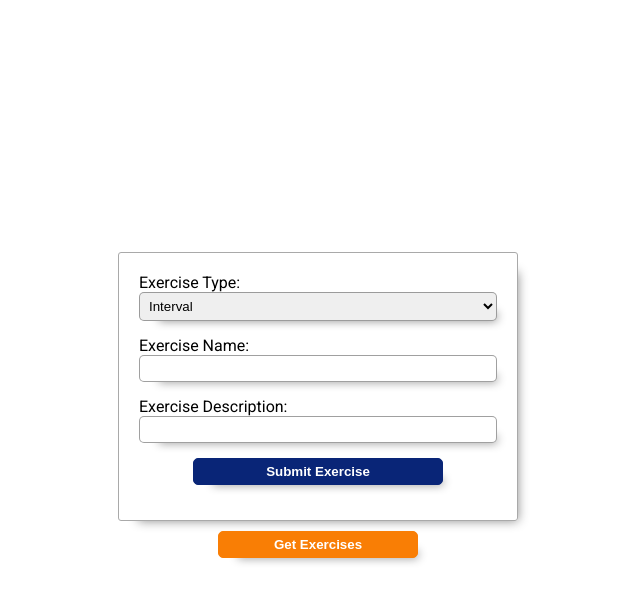
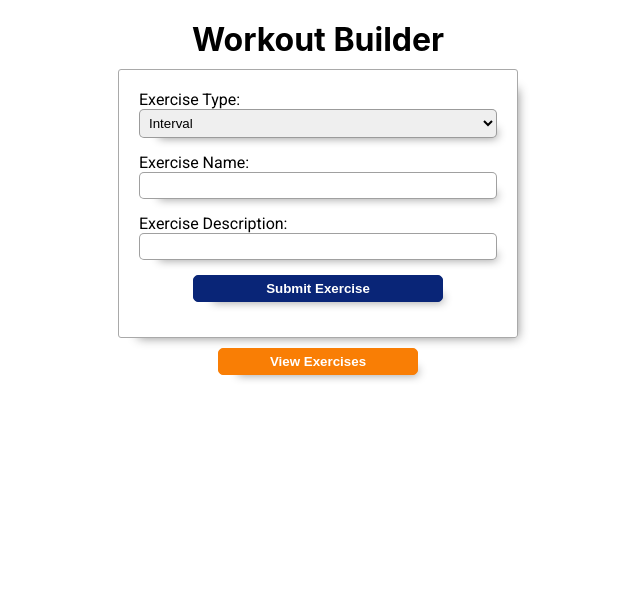
Before and after one commit to SeanMee86/workout-builder, a React (Create React App) app in the folder client/: page /exercises in a window 1280 px wide. Shown: the top 602 px of the page, without its empty margins (322-962 px from the left). Built offline with nearby package versions, Linux system fonts and the light colour scheme.

Commit message:
copy updates

```diff
--- a/client/src/App.js
+++ b/client/src/App.js
@@ -4,14 +4,16 @@ import {Switch, Route, Link} from 'react-router-dom';
 import Exercises from "./containers/Exercises";
 import Workouts from "./containers/Workouts";
 import classes from './App.module.scss';
+import Header from "./components/UI/Header/Header";
 
 function App() {
   return (
       <div className={classes.App}>
+          <Header/>
           <Switch>
             <Route path={'/exercises'} component={Exercises}/>
             <Route path={'/workouts'} component={Workouts}/>
-            <Route path={'/'} render={() => (<div>Welcome to Workout Builder <Link to={'/exercises'}>Click Here</Link> to add Exercises.</div>)}/>
+            <Route path={'/'} render={() => (<div>Welcome to The Workout Builder <Link to={'/exercises'}>Click Here</Link> to add/view Exercises.</div>)}/>
           </Switch>
       </div>
   );
--- a/client/src/App.module.scss
+++ b/client/src/App.module.scss
@@ -1,7 +1,7 @@
 .App {
   min-height: 100vh;
   display: flex;
-  justify-content: center;
   align-items: center;
   flex-direction: column;
+  padding: 20px;
 }
--- a/client/src/components/ExerciseList/ExerciseList.js
+++ b/client/src/components/ExerciseList/ExerciseList.js
@@ -8,9 +8,10 @@ const ExerciseList = (props) => {
         <div className={classes.List}>
             {props.exercises ? props.exercises.map(exercise => (
                 <ExerciseListItem
-                exerciseName={exercise.name}
-                exerciseType={exercise.type}
-                exerciseDescription={exercise.description}/>
+                    key={exercise["_id"]}
+                    exerciseName={exercise.name}
+                    exerciseType={exercise.type}
+                    exerciseDescription={exercise.description}/>
             )) : null}
         </div>
     )
--- /dev/null
+++ b/client/src/components/UI/Header/Header.js
@@ -0,0 +1,10 @@
+import React from 'react';
+import classes from './Header.module.scss';
+
+const Header = () => (
+    <div className={classes.Heading}>
+        <h1>Workout Builder</h1>
+    </div>
+);
+
+export default Header;
--- /dev/null
+++ b/client/src/components/UI/Header/Header.module.scss
@@ -0,0 +1,5 @@
+.Heading {
+  h1 {
+    margin: 0;
+  }
+}
--- a/client/src/containers/Exercises.js
+++ b/client/src/containers/Exercises.js
@@ -10,7 +10,7 @@ const Exercises = (props) => {
     return (
         <React.Fragment>
             <ExerciseDataForm/>
-            <Button clicked={props.getExercises} text='Get Exercises'/>
+            <Button clicked={props.getExercises} text='View Exercises'/>
             <ExerciseList/>
         </React.Fragment>
     );
```
